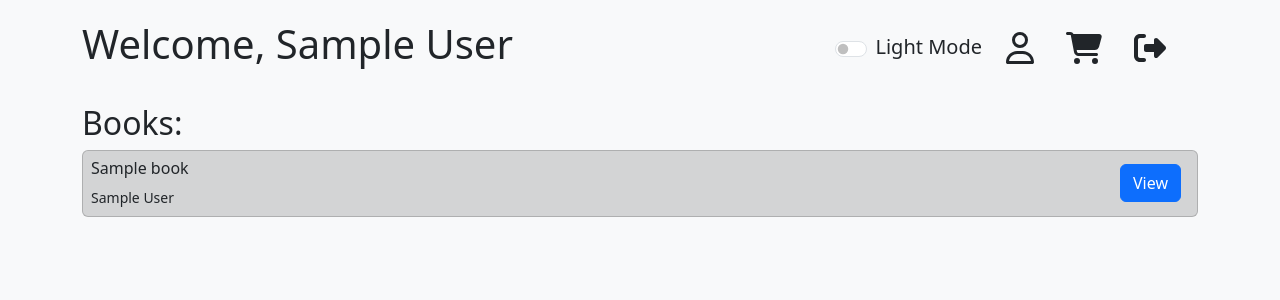
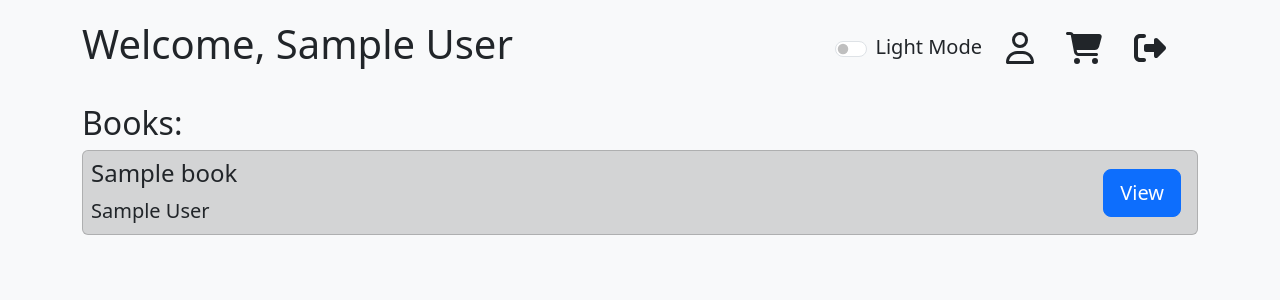
Before and after one commit to snepderg/CS492-GroupABookstore, a Flask app: page /dashboard in a window 1280 px wide. Shown: the top 300 px of the page. Run offline with Flask 3, Linux system fonts and the light colour scheme; the visitor is signed in with stand-in values (Sample User, id 1); tables that the repository leaves empty hold one stand-in row (values such as "Sample post").

Commit message:
Update styling for dashboard

```diff
--- a/flask_app/templates/dashboard.html
+++ b/flask_app/templates/dashboard.html
@@ -35,11 +35,11 @@
         <div class="card compact-card theme-color-primary-mild-bg theme-color-contrast-text">
           <div class="card-body d-flex justify-content-between align-items-center">
             <div class="me-auto">
-              <h5 class="card-title">{{ book.title }}</h5>
-              <p class="card-text">{{ book.author }}</p>
+              <h5 class="card-title fs-4">{{ book.title }}</h5>
+              <p class="card-text fs-5">{{ book.author }}</p>
             </div>
             <div class="d-flex ms-auto">
-              <a href="/book/{{ book.id }}/view" class="btn btn-primary" style="margin-right: 0.5rem;">View</a>
+              <a href="/book/{{ book.id }}/view" class="btn btn-lg btn-primary" style="margin-right: 0.5rem;">View</a>
             </div>
           </div>
         </div>
```
